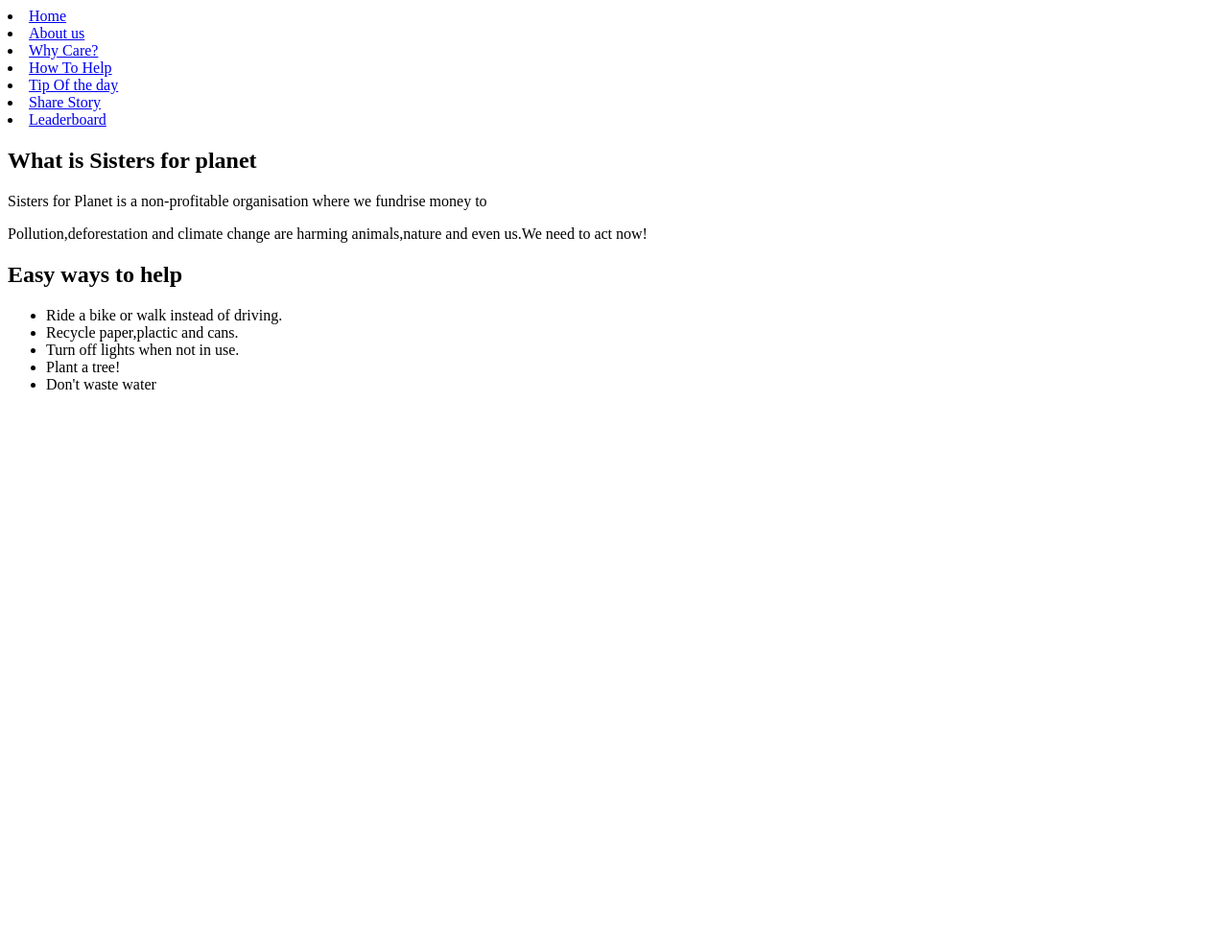
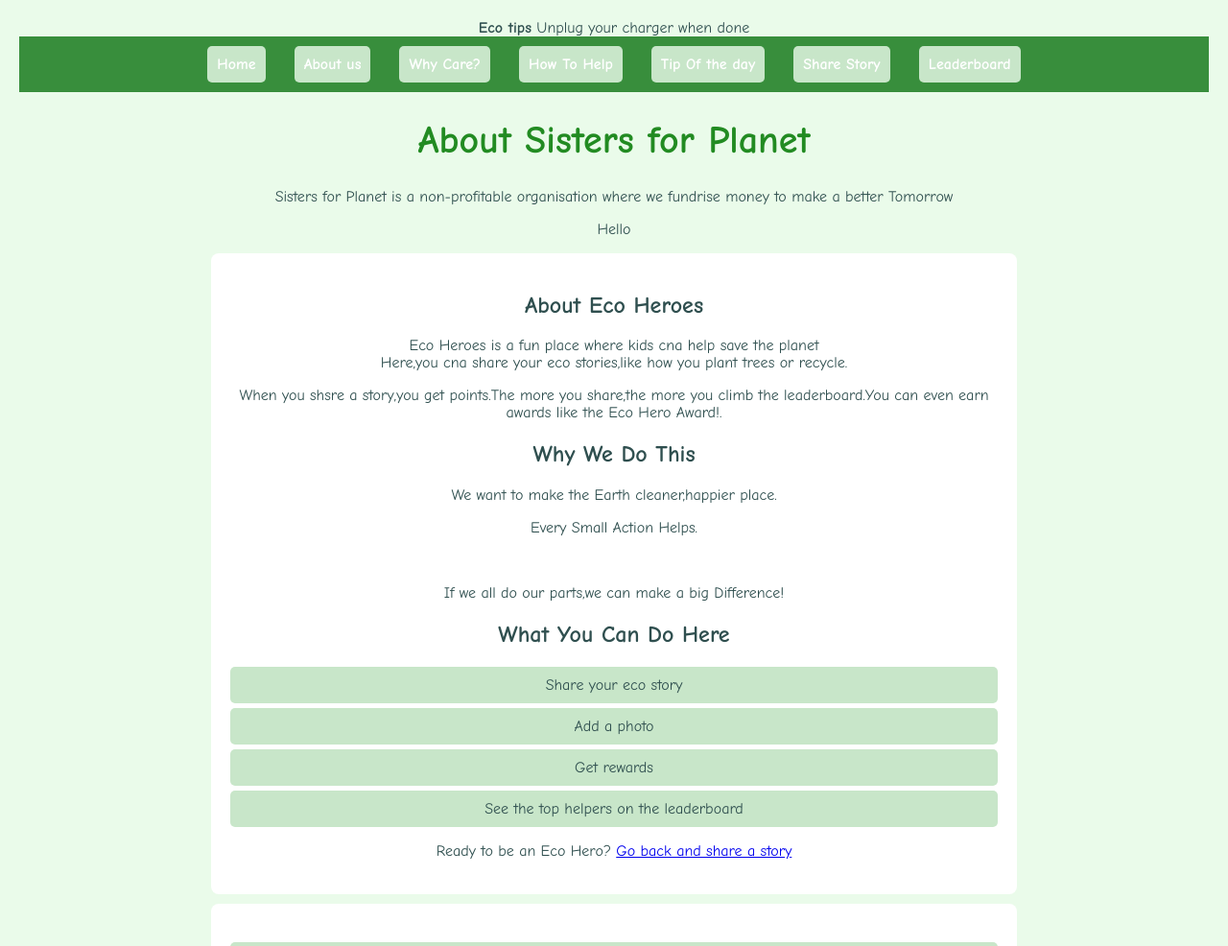
Before and after one commit to turirandy/enviroment, a plain HTML site: page aboutus.html in a window 1280 px wide. Shown: the top 986 px of the page at 96% size. Before the commit the page ends 800 px from the top, so only its background shows below. Drawn offline with Linux system fonts and the light colour scheme.

```diff
--- a/aboutus.css
+++ b/aboutus.css
@@ -13,3 +13,30 @@
     height: 500px;
     background-size: cover;
 }
+body{
+    font-family: Arial,sans-serif;
+    background-color: #e6ffe6;
+    color: #333;
+    padding: 20px;
+    line-height: 1.6;
+}
+h1,h2{
+    color: green;
+}
+.tip-box{
+    background-color: #d0ffd0;
+    padding:10px;
+    border-left: 5px solid green;
+    margin-bottom:20px;
+}
+.container{
+    max-width: 800px;
+    margin: auto;
+}
+a{
+    text-decoration: none;
+    color: blue;
+}
+a:hover{
+    text-decoration: underline;
+}
--- a/aboutus.html
+++ b/aboutus.html
@@ -3,26 +3,50 @@
 <head>
     <meta charset="UTF-8">
     <meta name="viewport" content="width=device-width, initial-scale=1.0">
-    <title>About us</title>
+    <title>About us- Eco Sisters</title>
+    <link rel="stylesheet" href="style.css">
 </head>
-<body>
-    <section class="nav">
-        <nav id="About">
-       <li><a href="index.html">Home</a></li>
+<body onload="showTip()">
+    <div class="container">
+        <div class="tip-box">
+            <strong>Eco tips</strong>
+            <span id="dailyTip"></span>
+        </div>
+    <nav>
+                <ul>
+                <li><a href="index.html">Home</a></li>
                 <li><a href="aboutus.html">About us</a></li>
                 <li><a href="#why">Why Care?</a></li>
                 <li><a href="#tips">How To Help</a></li>
                 <li><a href="#tipoftheday">Tip Of the day</a></li>
                 <li><a href="#share">Share Story</a></li>
                 <li><a href="#leaderboard">Leaderboard</a></li>
+                </ul>
+    </nav>
+        <h1>About Sisters for Planet</h1>
+         <p>Sisters for Planet is a non-profitable organisation where we fundrise money to make a better Tomorrow</p>
+        <p>Hello</p>
 
-    <section id="why">
-            <h2>What is Sisters for planet</h2>
-            <p>Sisters for Planet is a non-profitable organisation where we fundrise money to</p>
-            <p>Pollution,deforestation and climate change are harming animals,nature and even us.We need to act now!</p>
+    <section id="About">
+            <h2>About Eco Heroes</h2>
+            <p>Eco Heroes is a fun place where kids cna help save the planet<br/>Here,you cna share your eco stories,like how you plant trees or recycle.</p>
+        <p>When you shsre a story,you get points.The more you share,the more you climb the leaderboard.You can even earn awards like the Eco Hero Award!.</p>
+        <h2>Why We Do This</h2>
+        <p>We want to make the Earth cleaner,happier place.</p>
+        <p>Every Small Action Helps.</p><br/>
+        <p>If we all do our parts,we can make a big Difference!</p>
+        <h2>What You Can Do Here</h2>
+        <ul>
+            <li>Share your eco story</li>
+            <li>Add a photo</li>
+            <li>Get rewards</li>
+            <li>See the top helpers on the leaderboard</li>
+        </ul>
+        <p>Ready to be an Eco Hero? <a href="index.html">Go back and share a story</a></p>
+    </div>
         </section>
         <section id="tips">
-            <h2>Easy ways to help</h2>
+            <h2></h2>
             <ul>
                 <li>Ride a bike or walk instead of driving.</li>
                 <li>Recycle paper,plactic and cans.</li>
@@ -31,6 +55,22 @@
                 <li>Don't waste water</li>
             </ul>
         </section>
+        <script>
+            const tips=[
+                "Bring a bottle you can use again.",
+                "Use both sides of your paper.",
+                "Unplug your charger when done",
+                "Join an eco club at school!",
+                "Turn off Water when brushing teeth"
+            ];
 
+            function showTip(){
+                let tip=
+                tips[Math.floor(Math.random()*
+            tips.length)];
+
+            document.getElementById("dailyTip").textContent=tip;
+            }
+        </script>
 </body>
 </html>
--- a/contactus.css
+++ /dev/null
@@ -1,18 +0,0 @@
-.nav{
-    background-color:#60b54a;
-}
-#nav{
-    display: flex;
-}
-li a{
-    text-decoration: none;
-    color: white;
-}
-.header{
-    background: url(https://plus.unsplash.com/premium_photo-1681987448179-4a93b7975018?w=600&auto=format&fit=crop&q=60&ixlib=rb-4.1.0&ixid=M3wxMjA3fDB8MHxzZWFyY2h8MTN8fGVudmlyb21lbnQlMjB3aXRoJTIwcGhvbmV8ZW58MHx8MHx8fDA%3D);
-    height: 500px;
-    background-size: cover;
-}
-p{
-    font-weight: 200;
-}
--- a/donatenow.css
+++ b/donatenow.css
@@ -13,3 +13,46 @@
     background-size: cover;
     height: 500px;
 }
+body{
+    font-family: Arial, sans-serif;
+    background-color: #f0fff0;
+    color:#333;
+    padding: 20px;
+}
+.container{
+    max-width: 600px;
+    margin: auto;
+    text-align: center;
+}
+h1{
+    color: green;
+}
+.donate-box{
+    background-color: #d4fcd4;
+    padding: 20px;
+    border-radius: 10px;
+    margin-top: 20px;
+}
+input[type="text"],
+input[type="number"]{
+    padding: 10px;
+    width: 80%;
+    margin: 10px 0;
+    border: 1px solid #ccc;
+    border-radius: 5px;
+}
+button{
+    padding: 10px 20px;
+    background-color: green;
+    color: white;
+    border: none;
+    border-radius: 5px;
+    cursor:pointer;
+}
+button:hover{
+    background-color: darkgreen;
+}
+#thankYou{
+    margin-top: 20px;
+    color: green;
+}
--- a/gallery.css
+++ /dev/null
@@ -1,15 +0,0 @@
-.nav{
-    background-color: #42c53a;
-}
-#nav{
-    display: flex;
-}
-li a{
-    color: white;
-    text-decoration: none;
-}
-header{
-    background: url();
-    height: 200px;
-    background-size: cover;
-}
```
Also changed, not shown: contactus.html (deleted, +0 -34 lines), donatenow.html (+35 -9 lines), gallery.html (deleted, +0 -34 lines).
